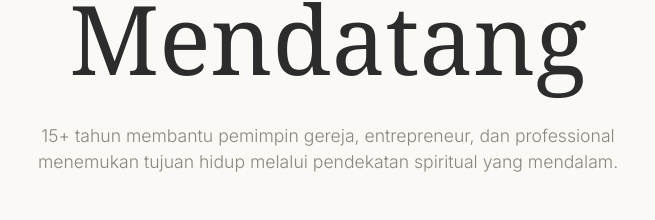
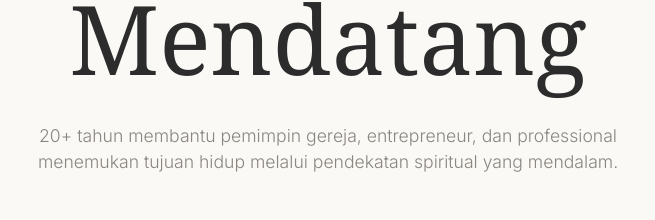
Before and after one commit to yantogoutama9-bit/Ps-Yanto-Goutama, a plain HTML site: page index.html in a window 1280 px wide. Shown: the part 506-726 px from the top of the page, 312-967 px from the left. Drawn offline with nearby package versions, Linux system fonts and the light colour scheme.

Commit message:
Update years of experience from 15 to 20

```diff
--- a/index.html
+++ b/index.html
@@ -490,7 +490,7 @@
                 Membangun <em>Pemimpin</em> Berkarakter untuk Generasi Mendatang
             </h1>
             <p class="hero-desc">
-                15+ tahun membantu pemimpin gereja, entrepreneur, dan professional menemukan tujuan hidup melalui pendekatan spiritual yang mendalam.
+                20+ tahun membantu pemimpin gereja, entrepreneur, dan professional menemukan tujuan hidup melalui pendekatan spiritual yang mendalam.
             </p>
             <div class="flex gap-4 justify-center flex-wrap">
                 <a href="https://wa.me/6281225047599" target="_blank" class="btn-primary">
```
